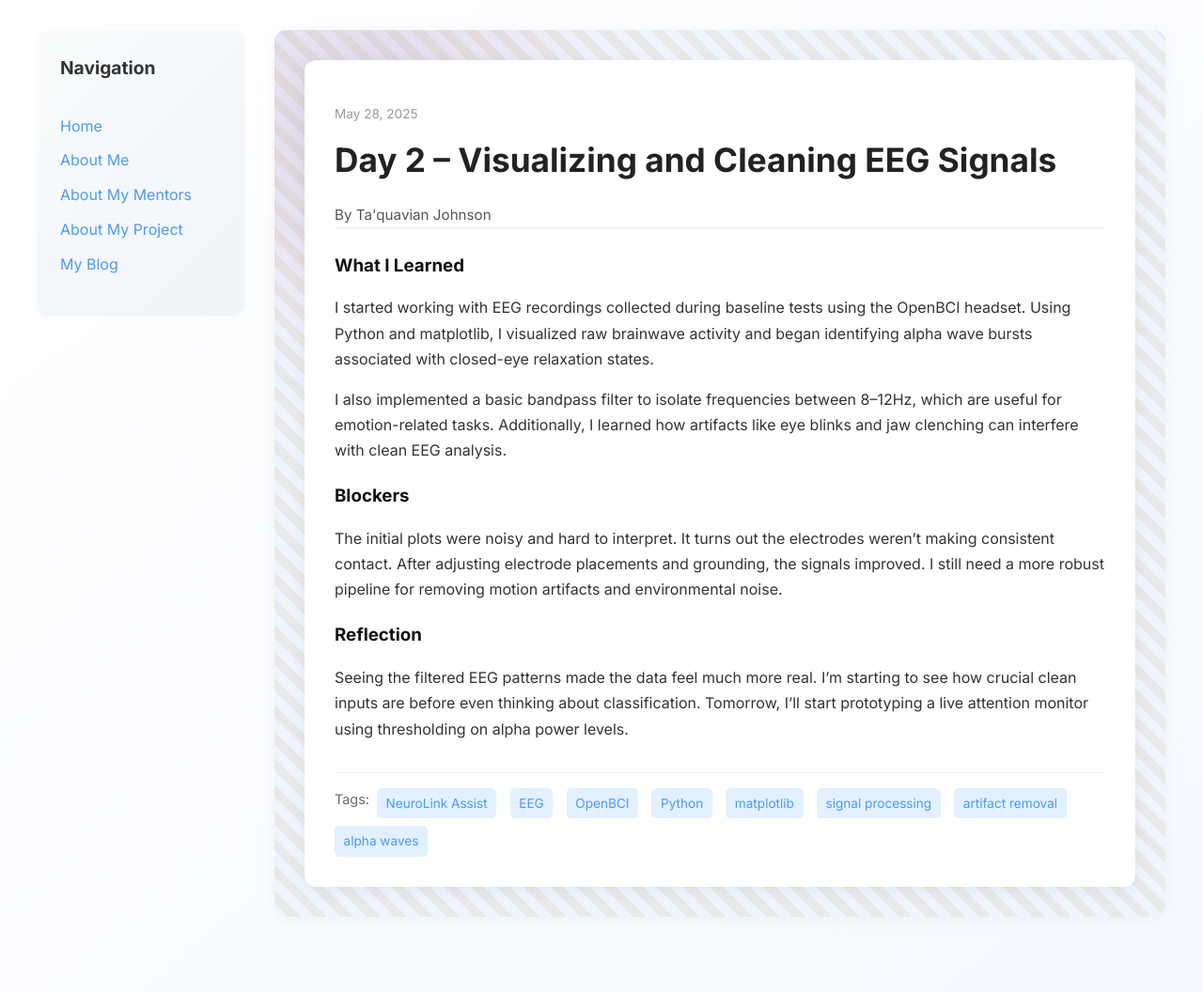
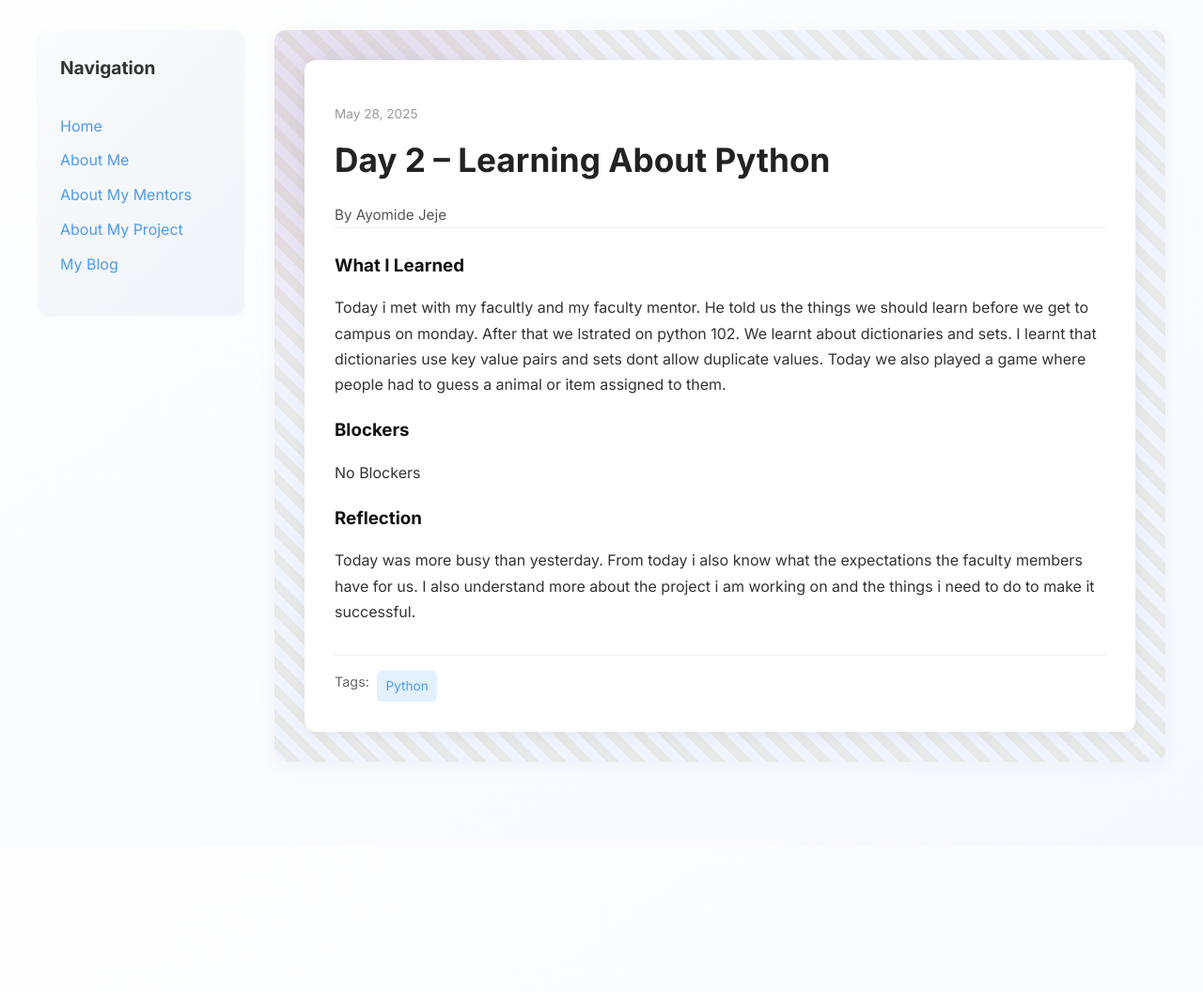
Before and after one commit to Jeje0001/Jeje0001.github.io, a Jekyll site: the page built from _posts/2025-05-28-day-2.md, in a window 1280 px wide. Shown: the whole page at 94% size. Built offline with Jekyll 4.4.1, drawn with Linux system fonts in a browser that asks for light colours; after the commit the page ends 900 px from its top, so only the background shows below that.

Commit message:
Update 2025-05-28-day-2.md

```diff
--- a/_posts/2025-05-28-day-2.md
+++ b/_posts/2025-05-28-day-2.md
@@ -1,19 +1,18 @@
 ---
 layout: post
-title: "Day 2 – Visualizing and Cleaning EEG Signals"
+title: "Day 2 – Learning About Python"
 date: 2025-05-28
-author: Ta'quavian Johnson
+author: Ayomide Jeje
 permalink: /day2.html
-tags: ["NeuroLink Assist", "EEG", "OpenBCI", "Python", "matplotlib", "signal processing", "artifact removal", "alpha waves"]
+tags: ["Python"]
 
 what_i_learned: |
-  I started working with EEG recordings collected during baseline tests using the OpenBCI headset. Using Python and matplotlib, I visualized raw brainwave activity and began identifying alpha wave bursts associated with closed-eye relaxation states.
+  Today i met with my facultly and my faculty mentor. He told us the things we should learn before we get to campus on monday. After that we lstrated on python 102. We learnt about dictionaries and sets. I learnt that dictionaries use key value pairs and sets dont allow duplicate values. Today we also played a game where people had to guess a animal or item assigned to them.
 
-  I also implemented a basic bandpass filter to isolate frequencies between 8–12Hz, which are useful for emotion-related tasks. Additionally, I learned how artifacts like eye blinks and jaw clenching can interfere with clean EEG analysis.
 
 blockers: |
-  The initial plots were noisy and hard to interpret. It turns out the electrodes weren’t making consistent contact. After adjusting electrode placements and grounding, the signals improved. I still need a more robust pipeline for removing motion artifacts and environmental noise.
+  No Blockers
 
 reflection: |
-  Seeing the filtered EEG patterns made the data feel much more real. I’m starting to see how crucial clean inputs are before even thinking about classification. Tomorrow, I’ll start prototyping a live attention monitor using thresholding on alpha power levels.
+ Today was more busy than yesterday. From today i also know what the expectations the faculty members have for us. I also understand more about the project i am working on and the things i need to do to make it successful.
 ---
```
